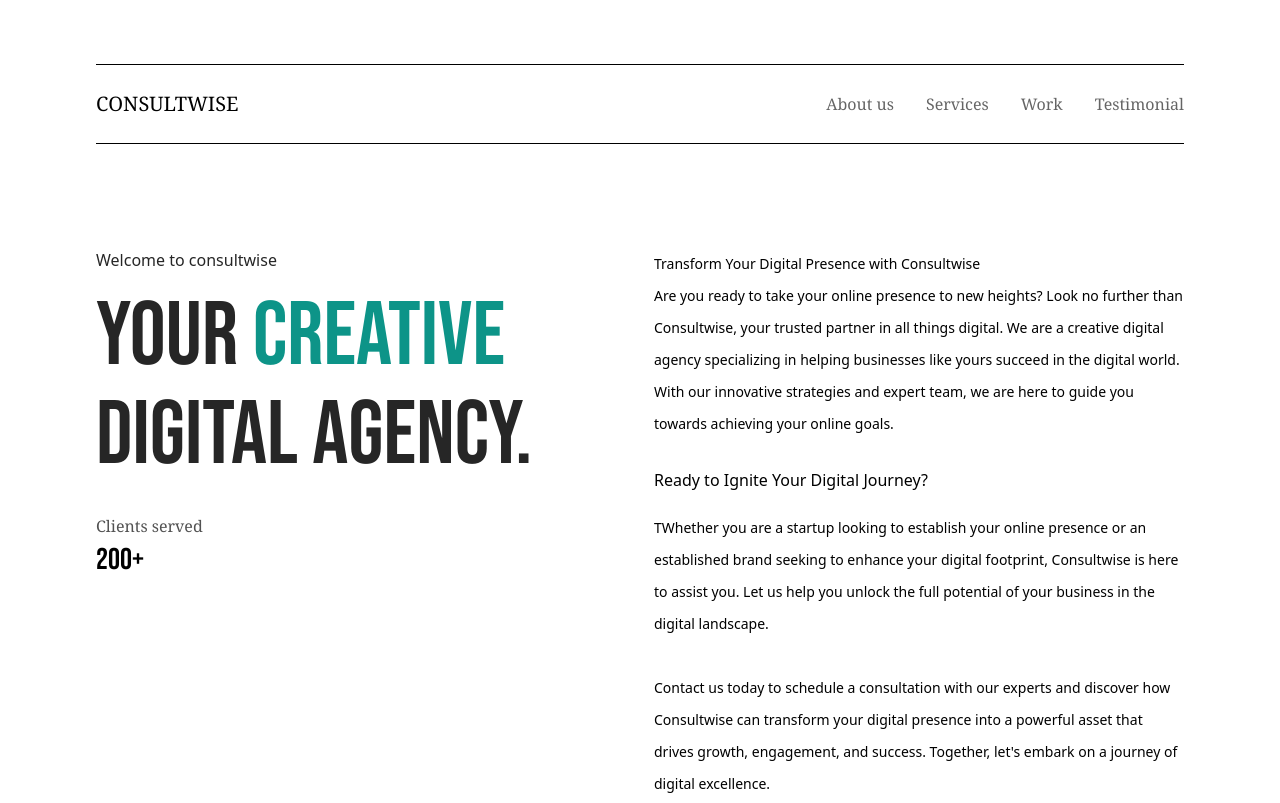
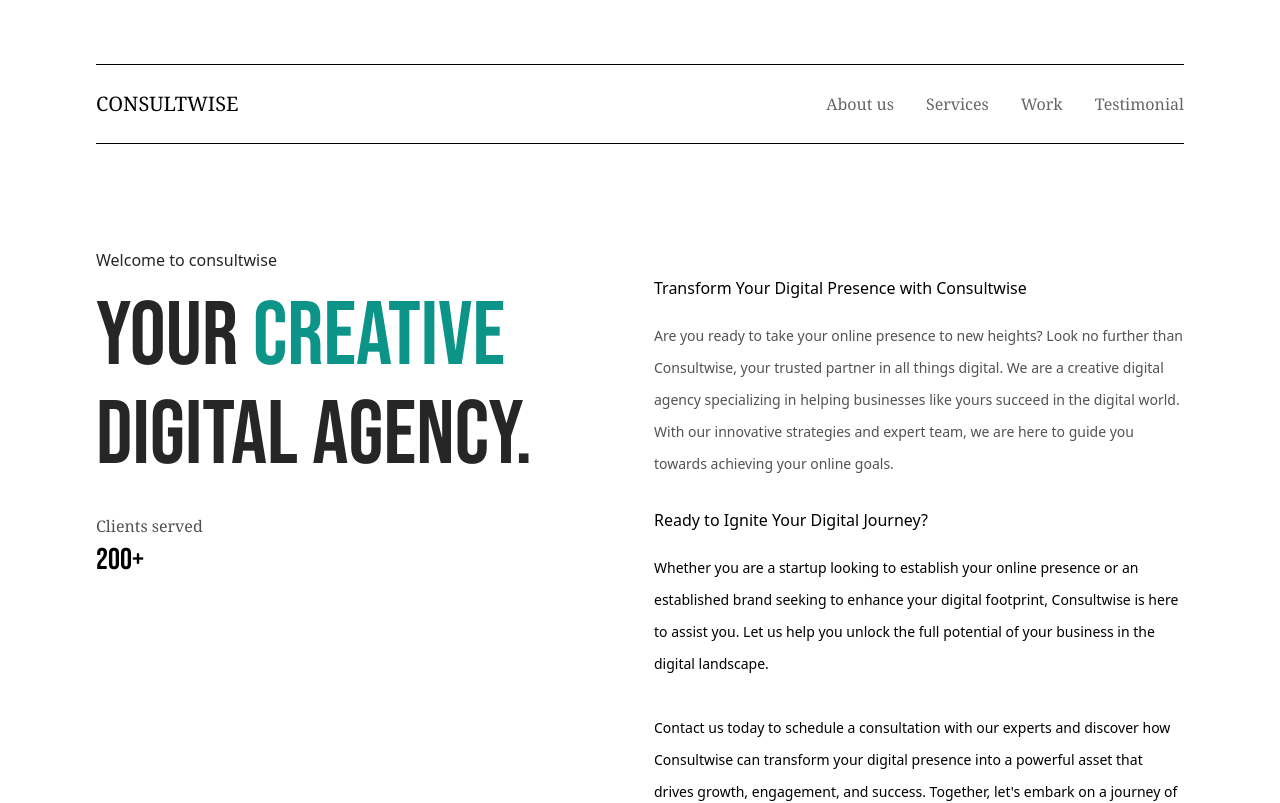
Before and after one commit to priyangsubanerjee/consultwise, a Next.js app: page / in a window 1280 px wide. Shown: the top 803 px of the page. Built offline with nearby package versions, Linux system fonts and the light colour scheme; some icons are missing.

Commit message:
font-normal

```diff
--- a/components/Fragments/Hero.js
+++ b/components/Fragments/Hero.js
@@ -23,8 +23,10 @@ function HeroSection() {
           </div>
 
           <div>
-            <p className="font-light leading-8 text-sm">
-              Transform Your Digital Presence with Consultwise <br />
+            <p className="text-base font-medium mt-7">
+              Transform Your Digital Presence with Consultwise
+            </p>
+            <p className="leading-8 text-sm mt-5 text-neutral-600">
               Are you ready to take your online presence to new heights? Look no
               further than Consultwise, your trusted partner in all things
               digital. We are a creative digital agency specializing in helping
@@ -37,18 +39,18 @@ function HeroSection() {
               Ready to Ignite Your Digital Journey?
             </p>
 
-            <p className="font-light leading-8 text-sm mt-5">
-              TWhether you are a startup looking to establish your online
+            <p className="leading-8 text-sm mt-5">
+              Whether you are a startup looking to establish your online
               presence or an established brand seeking to enhance your digital
               footprint, Consultwise is here to assist you. Let us help you
               unlock the full potential of your business in the digital
               landscape.
               <br />
-              <br /> Contact us today to schedule a consultation with our
-              experts and discover how Consultwise can transform your digital
-              presence into a powerful asset that drives growth, engagement, and
-              success. Together, let&apos;s embark on a journey of digital
-              excellence.
+              <br />
+              Contact us today to schedule a consultation with our experts and
+              discover how Consultwise can transform your digital presence into
+              a powerful asset that drives growth, engagement, and success.
+              Together, let&apos;s embark on a journey of digital excellence.
             </p>
 
             <div className="mt-10">
```
